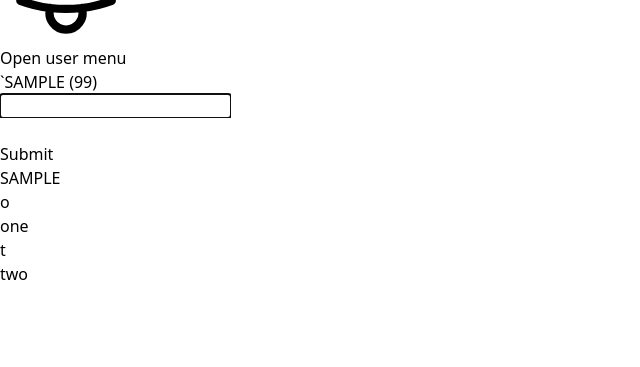
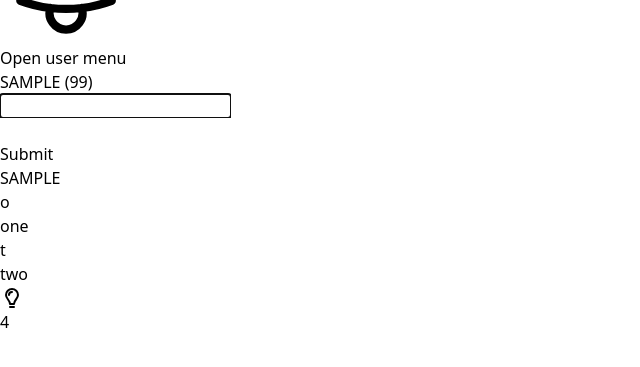
Before and after one commit to rgulbrandson27/Up-Your-Game, a React (Vite) app: page /quizpage in a window 1280 px wide. Shown: the part 289-656 px from the top of the page, without its empty margins (0-640 px from the left). Built offline with nearby package versions, Linux system fonts and the light colour scheme.

Commit message:
begin hint set-up

```diff
--- a/src/pages/3.quizpage/Hints.jsx
+++ b/src/pages/3.quizpage/Hints.jsx
@@ -3,17 +3,20 @@ import React from 'react'
 import { TbHexagonNumber1, TbHexagonNumber2, TbHexagonNumber3, TbHexagonNumber4, TbHexagonNumber5 } from "react-icons/tb";
 
 
-const Hints = ({ selectedWordList }) => {
+const Hints = ({ selectedWordList, hintsRemaining }) => {
 
   return (
-    <div className='bg-green-300 h-full w-full'>
-      <h3 className='text-center my-3'>HINTS</h3>
+    <div className='bg-green-300 h-full w-full flex justify-around pt-1'>
 
-      < TbHexagonNumber1 className='h-10 w-full'/>
-      < TbHexagonNumber2 className='h-10 w-full'/>
-      < TbHexagonNumber3 className='h-10 w-full'/>
-      < TbHexagonNumber4 className='h-10 w-full'/>
-      < TbHexagonNumber5 className='h-10 w-full'/>
+
+      <svg className="w-4 h-6 ml-2 text-gray-800 dark:text-white" aria-hidden="true" xmlns="http://www.w3.org/2000/svg" width="24" height="24" fill="none" viewBox="0 0 24 24">
+          <path stroke="currentColor" strokeLinecap="round" strokeLinejoin="round" strokeWidth="2" d="M9 9a3 3 0 0 1 3-3m-2 15h4m0-3c0-4.1 4-4.9 4-9A6 6 0 1 0 6 9c0 4 4 5 4 9h4Z"/>
+      </svg>
+      <h2 className="mr-2">4</h2>
+      {/* <h3>{hintsRemaining}</h3> */}
+
+
+
     </div>
   )
 }
--- a/src/pages/3.quizpage/QuizPage.jsx
+++ b/src/pages/3.quizpage/QuizPage.jsx
@@ -10,6 +10,12 @@ import PropTypes from 'prop-types';
 const QuizPage = ({selectedWordList}) => {
 
 const [stemWordLetters, setStemWordLetters] = useState([]);
+const [hintsRemaining, setHintsRemaining] = useState([10]);
+
+
+const showHintChoices =
+
+
 
 useEffect(() => {
   console.log("selectedWordList has passed to quizpage:", selectedWordList);
@@ -22,7 +28,7 @@ useEffect(() => {
       {/* <h2>Quiz Page</h2> */}
       {/* <p>Selected Word List: {selectedWordList ? selectedWordList.id : 'Unknown'}</p> */}
       <div className="grid grid-cols-12 grid-rows-12 w-screen h-screen flex-grow-0">
-        <h1 className="col-span-12 row-span-1 text-center text-2xl lg:text-3xl pt-2 lg:pt-3">`{selectedWordList.listName} ({selectedWordList.id})</h1>
+        <h1 className="col-span-12 row-span-1 text-center text-2xl lg:text-3xl pt-2 lg:pt-3">{selectedWordList.listName} ({selectedWordList.id})</h1>
         <div
             className="grid row-start-2 row-span-2 col-start-3 col-span-8
             md:row-start-4 md:row-span-2 md:col-start-2 md:col-span-6
@@ -30,21 +36,27 @@ useEffect(() => {
             lg:col-start-3 lg:col-span-5
                 mt-4">
             <WordDisplay selectedWordList={selectedWordList} stemWordLetters={stemWordLetters}/>
-          </div>
-          <div className="correct-word-list grid col-span-6 col-start-4 row-span-8 row-start-5 mt-3 overflow-scroll
+        </div>
+
+        <div className="correct-word-list grid col-span-6 col-start-4 row-span-8 row-start-5 mt-3 overflow-scroll
           md:row-start-2 md:row-span-9 md:col-start-9 md:col-span-3
 
           lg:row-start-2 lg:rows-span-8 lg:col-start-9 lg:col-span-3 lg:mr-10">
             < CorrectWordList selectedWordList={selectedWordList} stemWordLetters={stemWordLetters}/>
-          </div>
+        </div>
 
 
-          {/* <div className="grid row-start-2 row-span-8 col-start-11 col-span-2 mx-2">
-          < Hints />
-          </div> */}
+          <div className="grid row-start-4 row-span-1 col-start-6 col-span-2 border-2 border-black m-3
+          md:row-start-6 md:col-start-4 md:mx-4
+          lg:col-start-3 lg:row-start-7">
+
+          < Hints
+              onClick={() => showHintChoices()} />
+          </div>
+          </div>
         </div>
 
-      </div>
+
     );
   };
 
```
Also changed, not shown: src/pages/3.quizpage/CorrectWordList.css (deleted, +0 -13 lines).
